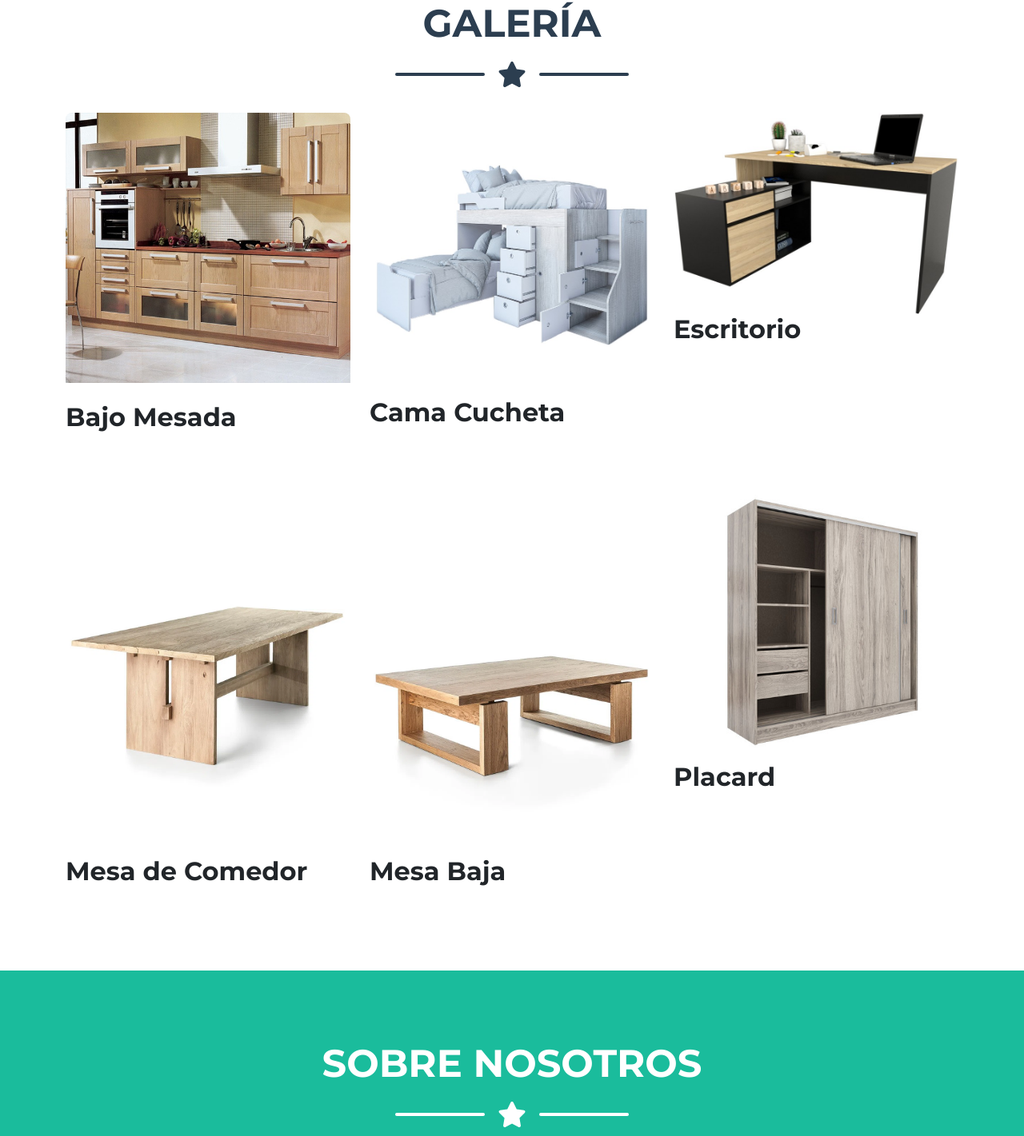
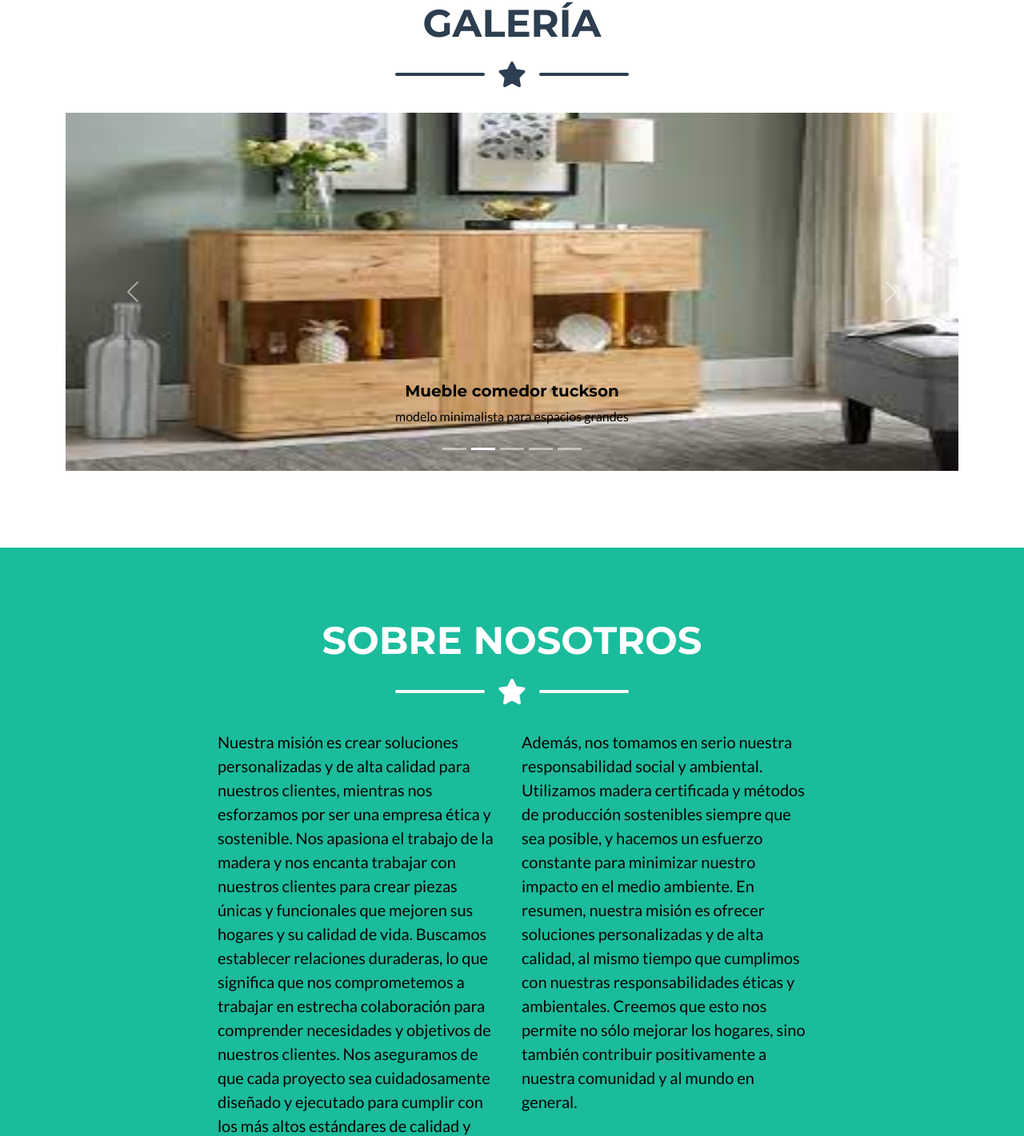
Before and after one commit to ClauZamora/TPfinal-git-G4, a plain HTML site: page index.html in a window 1280 px wide. Shown: the part 855-2276 px from the top of the page at 80% size. Drawn offline with nearby package versions, Linux system fonts and the light colour scheme.

Commit message:
carousel

```diff
--- a/index.html
+++ b/index.html
@@ -70,70 +70,76 @@
         <div class="divider-custom-icon"><i class="fas fa-star"></i></div>
         <div class="divider-custom-line"></div>
       </div>
-      <!-- Portfolio Grid Items-->
-      <div class="row justify-content-center">
-        <!-- Portfolio Item 1-->
-        <div class="col-md-6 col-lg-4 mb-5">
-          <div class="portfolio-item mx-auto" data-bs-toggle="modal" data-bs-target="#portfolioModal1">
-            <div class="portfolio-item-caption d-flex align-items-center justify-content-center h-100 w-100">
-              <div class="portfolio-item-caption-content text-center text-white"><i class="fas fa-plus fa-3x"></i></div>
+     <!--carousel de galeria-->
+
+
+        <div id="carouselExampleCaptions" class="carousel slide" data-bs-ride="carousel">
+
+      <div class="carousel-indicators">
+
+        <button type="button" data-bs-target="#carouselExampleCaptions" data-bs-slide-to="0" class="active" aria-current="true" aria-label="Slide 1"></button>
+          <button type="button" data-bs-target="#carouselExampleCaptions" data-bs-slide-to="1" aria-label="Slide 2"></button>
+          <button type="button" data-bs-target="#carouselExampleCaptions" data-bs-slide-to="2" aria-label="Slide 3"></button>
+          <button type="button" data-bs-target="#carouselExampleCaptions" data-bs-slide-to="3" aria-label="Slide 4"></button>
+          <button type="button" data-bs-target="#carouselExampleCaptions" data-bs-slide-to="4" aria-label="Slide 0"></button>
         </div>
-            <img class="img-fluid" src="./imagenes/BajoMesada.jpg" alt="..." /><br><br>
-            <h2>Bajo Mesada</h2>
+
+        <div class="carousel-inner">
+
+          <div class="carousel-item active">
+            <img src="imagenes/Placard.jpg" class="d-block w-100" alt="placard">
+            <div class="carousel-caption d-none d-md-block">
+              <h5>Mueble rocky</h5>
+              <p>Ideal para decorar el comedor con un estilo minimalista</p>
             </div>
           </div>
-        <!-- Portfolio Item 2-->
-        <div class="col-md-6 col-lg-4 mb-5">
-          <div class="portfolio-item mx-auto" data-bs-toggle="modal" data-bs-target="#portfolioModal2">
-            <div class="portfolio-item-caption d-flex align-items-center justify-content-center h-100 w-100">
-              <div class="portfolio-item-caption-content text-center text-white"><i class="fas fa-plus fa-3x"></i></div>
-            </div>
-            <img class="img-fluid" src="./imagenes/CamaCucheta.jpg" alt="..." /><br>
-            <h2>Cama Cucheta</h2>
+          <div class="carousel-item">
+            <img src="imagenes/roble.jpg" class="d-block w-100" alt="roble">
+            <div class="carousel-caption d-none d-md-block">
+              <h5>Mueble comedor tuckson</h5>
+              <p>modelo minimalista para espacios grandes</p>
             </div>
           </div>
-        <!-- Portfolio Item 3-->
-        <div class="col-md-6 col-lg-4 mb-5">
-          <div class="portfolio-item mx-auto" data-bs-toggle="modal" data-bs-target="#portfolioModal3">
-            <div class="portfolio-item-caption d-flex align-items-center justify-content-center h-100 w-100">
-              <div class="portfolio-item-caption-content text-center text-white"><i class="fas fa-plus fa-3x"></i></div>
-            </div>
-            <img class="img-fluid" src="./imagenes/Escritorio.jpg" alt="..." /><br>
-            <h2>Escritorio</h2>
+          <div class="carousel-item">
+            <img src="imagenes/Escritorio.jpg" class="d-block w-100" alt="escritorio">
+            <div class="carousel-caption d-none d-md-block">
+              <h5>Escritorio</h5>
+              <p>Un espacio ideal para organizar todo tu trabajo</p>
             </div>
           </div>
-        <!-- Portfolio Item 4-->
-        <div class="col-md-6 col-lg-4 mb-5 mb-lg-0">
-          <div class="portfolio-item mx-auto" data-bs-toggle="modal" data-bs-target="#portfolioModal4">
-            <div class="portfolio-item-caption d-flex align-items-center justify-content-center h-100 w-100">
-              <div class="portfolio-item-caption-content text-center text-white"><i class="fas fa-plus fa-3x"></i></div>
-            </div>
-            <img class="img-fluid" src="./imagenes/PACAMARA-MesaDeComedor-0.webp" alt="..." /><br>
-            <h2>Mesa de Comedor</h2>
+          <div class="carousel-item">
+            <img src="imagenes/BajoMesada.jpg" class="d-block w-100" alt="BajoMesada">
+            <div class="carousel-caption d-none d-md-block">
+              <h5>Bajo mesada</h5>
+              <p>La mas alta calidad a tu medida</p>
             </div>
           </div>
-        <!-- Portfolio Item 5-->
-        <div class="col-md-6 col-lg-4 mb-5 mb-md-0">
-          <div class="portfolio-item mx-auto" data-bs-toggle="modal" data-bs-target="#portfolioModal5">
-            <div class="portfolio-item-caption d-flex align-items-center justify-content-center h-100 w-100">
-              <div class="portfolio-item-caption-content text-center text-white"><i class="fas fa-plus fa-3x"></i></div>
-            </div>
-            <img class="img-fluid" src="./imagenes/PETIRIBI-MesaBaja-0.webp" alt="..." /><br>
-            <h2>Mesa Baja</h2>
+          <div class="carousel-item">
+            <img src="imagenes/CamaCucheta.jpg" class="d-block w-100" alt="CamaCucheta">
+            <div class="carousel-caption d-none d-md-block">
+              <h5>cucheta doble</h5>
+              <p>Cama cucheta linea confort una 1 plaza 1/2</p>
             </div>
           </div>
-        <!-- Portfolio Item 6-->
-        <div class="col-md-6 col-lg-4">
-          <div class="portfolio-item mx-auto" data-bs-toggle="modal" data-bs-target="#portfolioModal6">
-            <div class="portfolio-item-caption d-flex align-items-center justify-content-center h-100 w-100">
-              <div class="portfolio-item-caption-content text-center text-white"><i class="fas fa-plus fa-3x"></i></div>
+
+
         </div>
-            <img class="img-fluid" src="./imagenes/Placard.jpg" alt="..." /><br>
-            <h2>Placard</h2>
+        <button class="carousel-control-prev" type="button" data-bs-target="#carouselExampleCaptions" data-bs-slide="prev">
+          <span class="carousel-control-prev-icon" aria-hidden="true"></span>
+          <span class="visually-hidden ">Prev</span>
+        </button>
+        <button class="carousel-control-next" type="button" data-bs-target="#carouselExampleCaptions" data-bs-slide="next">
+          <span class="carousel-control-next-icon" aria-hidden="true"></span>
+          <span class="visually-hidden ">Next</span>
+        </button>
       </div>
-        </div>
-      </div>
-    </div>
+
+
+
+
+
+
+
   </section>
   <!-- About Section-->
   <section class="page-section bg-primary text-white mb-0" id="about">
```
Also changed, not shown: css/styles.css. Lines whose indentation alone changed are shown as unchanged.
